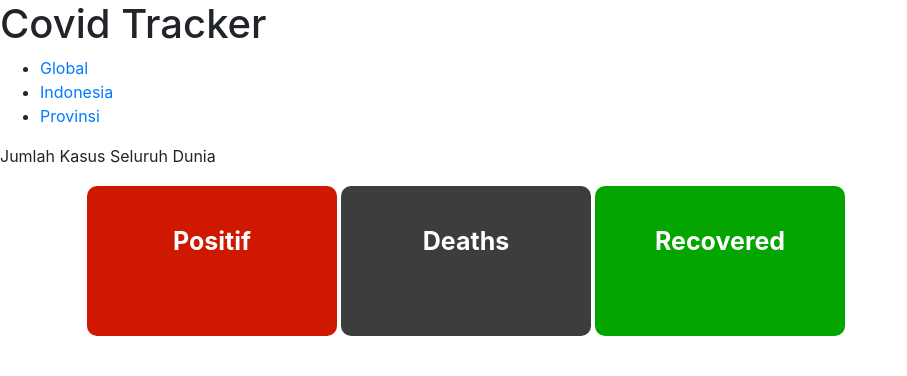
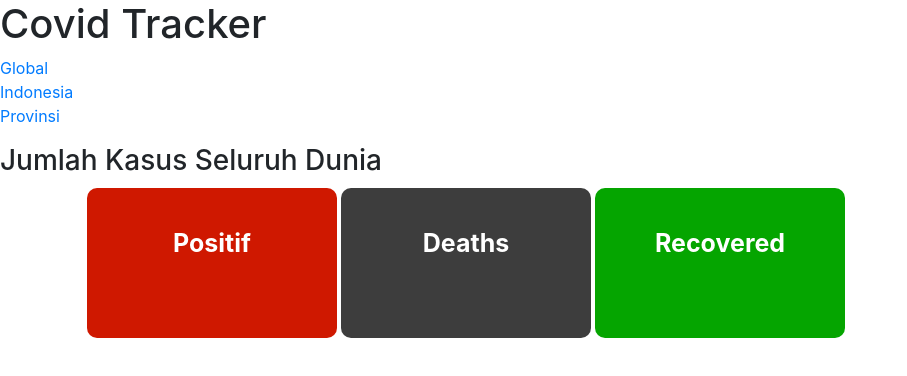
Before and after one commit to glaindamping/FP_WebPro, a React (Create React App) app: page /Global in a window 1280 px wide. Shown: the top 376 px of the page, without its empty margins (0-907 px from the left). Built offline with nearby package versions, Linux system fonts and the light colour scheme; no server answers.

Commit message:
eighth commit

```diff
--- a/public/index.html
+++ b/public/index.html
@@ -15,6 +15,12 @@
       user's mobile device or desktop. See https://developers.google.com/web/fundamentals/web-app-manifest/
     -->
     <link rel="manifest" href="%PUBLIC_URL%/manifest.json" />
+    <link
+  rel="stylesheet"
+  href="https://maxcdn.bootstrapcdn.com/bootstrap/4.5.0/css/bootstrap.min.css"
+  integrity="sha384-9aIt2nRpC12Uk9gS9baDl411NQApFmC26EwAOH8WgZl5MYYxFfc+NcPb1dKGj7Sk"
+  crossorigin="anonymous"
+/>
     <!--
       Notice the use of %PUBLIC_URL% in the tags above.
       It will be replaced with the URL of the `public` folder during the build.
--- a/src/App.css
+++ b/src/App.css
@@ -44,33 +44,65 @@
 }
 .container{
 display: flex;
-align-items: left;
 justify-content: left;
+width: max-content;
+text-align: center;
 }
 
-table tbody{
-  overflow-y: auto;
-  width: 100%;
-}
-table thead,
-table tbody,
-table tr,
-table td,
-table th {
-    display: block;
-    /* background-color: red; */
-}
+
 table tbody td,
 table tbody th,
 table thead>tr>th {
   float: left;
-  position: relative;
+  position: absolute;
+  width: max-content;
 }
-tr:hover{
-  background-color: red;
+
+.background {
+  background-color:rgb(255, 255, 255)
 }
-table>thead>tr>th ::after {
-  content: '';
-  clear: both;
-  display: block;
+
+ul {
+  list-style-type: none;
+  margin: 0;
+  padding: 0;
+  overflow: hidden;
 }
+* {
+  box-sizing: border-box;
+  margin: 0;
+  padding: 0;
+}
+li, a, button  {
+
+  text-decoration: none;
+
+}
+
+header {
+  display: flex;
+  justify-content: space-between;
+  align-items: center;
+  padding: 30px 10%;
+}
+/* .text {
+  color: white;
+  justify-content: center;
+  text-align: center;
+} */
+
+
+.nav_links
+{
+  list-style: none;
+}
+
+.nav_links li {
+  display: inline-block;
+  padding: 0px 20px;
+}
+
+.nav_links li a {
+  display: inline-block;
+  padding: 0px 20px;
+}
--- a/src/App.js
+++ b/src/App.js
@@ -2,13 +2,12 @@ import React from 'react'
 import './App.css'
 import { BrowserRouter as Router, Route, Switch, Link } from 'react-router-dom'
 import { Global, Indo, Provinsi } from './pages'
-import "bootstrap/dist/css/bootstrap.min.css";
 
 function App() {
     return (
         <Router>
-            <div>
-            <h1> Covid Tracker</h1>
+            <div className="background">
+            <h1 className="text"> Covid Tracker</h1>
                 <nav>
                     <ul>
                         <li>
--- a/src/index.css
+++ b/src/index.css
@@ -1,3 +1,5 @@
+
+
 body {
   margin: 0;
   font-family: -apple-system, BlinkMacSystemFont, 'Segoe UI', 'Roboto', 'Oxygen',
--- a/src/index.js
+++ b/src/index.js
@@ -3,6 +3,7 @@ import ReactDOM from 'react-dom';
 import './index.css';
 import App from './App';
 import reportWebVitals from './reportWebVitals';
+import 'bootstrap/dist/css/bootstrap.min.css';
 
 
 
--- a/src/pages/Global/index.js
+++ b/src/pages/Global/index.js
@@ -3,8 +3,8 @@ import CardGlobal from './CardGlobal';
 
 const Global = () =>{
     return(
-        <div>
-            <p>Jumlah Kasus Seluruh Dunia</p>
+        <div className>
+            <h3>Jumlah Kasus Seluruh Dunia</h3>
             <CardGlobal/>
        </div>
     )
--- a/src/pages/Provinsi/CardProvinsi.js
+++ b/src/pages/Provinsi/CardProvinsi.js
@@ -1,6 +1,6 @@
 import React, { useState, useEffect } from 'react';
 import axios from 'axios';
-import DropdownItem from 'react-bootstrap/esm/DropdownItem';
+import NumberFormat from 'react-number-format'
 
 
 export default function CardIndo(){
@@ -21,28 +21,28 @@ export default function CardIndo(){
 console.log (dataPro)
 return (
   <div>
-    <div className="row">
+    <div className="container">
        <div className="col-lg col-md mx-auto bg-white rounded shadow">
          <div className="table-responsive">
-            <table className="table table-hover">
+            <table border='1' className="table table-hover">
                <thead>
                 <tr>
-                 <th scope="col" className="col- col-lg-2">No</th>
+                 <th scope="col" className="col- col-lg-1">No</th>
                  <th scope="col" className="col- col-lg-4">Provinsi</th>
                  <th scope="col" className="col- col-lg-2">Kasus Positif</th>
+                 <th scope="col" className="col- col-lg-2">Meninggal</th>
                  <th scope="col" className="col- col-lg-2">Kasus Sembuh</th>
-                 <th scope="col" className="col- col-lg-2">Meninggal</th>
                 </tr>
                 </thead>
                 <tbody>
                   {dataPro?.map((item, index) => {
                    return (
                     <tr key={index}>
-                    <th scope="row" className="col- col-lg-2" key={item.fid}>{index + 1}</th>
+                    <th scope="row" className="col- col-lg-1" key={item.fid}>{index + 1}.</th>
                     <td className="col- col-lg-4">{item.provinsi}</td>
-                    <td className="col- col-lg-2 text-center">{item.kasusPosi}</td>
-                    <td className="col- col-lg-2 text-center">{item.kasusMeni}</td>
-                    <td className="col- col-lg-2 text-center">{item.kasusSemb}</td>
+                    <td className="col- col-lg-2 text-center"><NumberFormat value={item.kasusPosi} thousandSeparator={true} displayType={'text'}/></td>
+                    <td className="col- col-lg-2 text-center"><NumberFormat value={item.kasusMeni} thousandSeparator={true} displayType={'text'}/></td>
+                    <td className="col- col-lg-2 text-center"><NumberFormat value={item.kasusSemb} thousandSeparator={true} displayType={'text'}/></td>
                  </tr>
                                         )
                 })}
@@ -52,19 +52,28 @@ return (
          </div>
        </div>
     </div>
-//   <div>
-// {dataPro?.map((item, index) => (
-//   <table border="1">
-//   <tr key={index}>
-//   <th  key={item.fid}>{index + 1}</th>
-//   <th>{item.provinsi}</th>
-//   <td>{item.kasusPosi}</td>
-//   <td>{item.kasusMeni}</td>
-//   <td>{item.kasusSemb}</td>
-// </tr>
-// </table>
-// ))}
-// </div>
+
 
 )
 }
+
+/* <table border="1">
+                <tr>
+                    <th>No</th>
+                    <th>Province</th>
+                    <th>Confirmed</th>
+                    <th>Recovered</th>
+                    <th>Death</th>
+                </tr> */
+//                 {provinceData.map((item, index) => {
+//                   return(
+//                       <tr>
+//                           <th scope="row" key={item.fid}>{index + 1}</th>
+//                           <th>{item.provinsi}</th>
+// <th><NumberFormat value={item.kasusPosi} thousandSeparator={true} displayType={'text'}/></th>
+//                           <th><NumberFormat value={item.kasusSemb} thousandSeparator={true} displayType={'text'}/></th>
+//                           <th><NumberFormat value={item.kasusMeni} thousandSeparator={true} displayType={'text'}/></th>
+//                       </tr>
+//                  )
+//               })}
+//           </table>*/
```
Also changed, not shown: src/pages/Navibar.js (added, +33 -0 lines).
